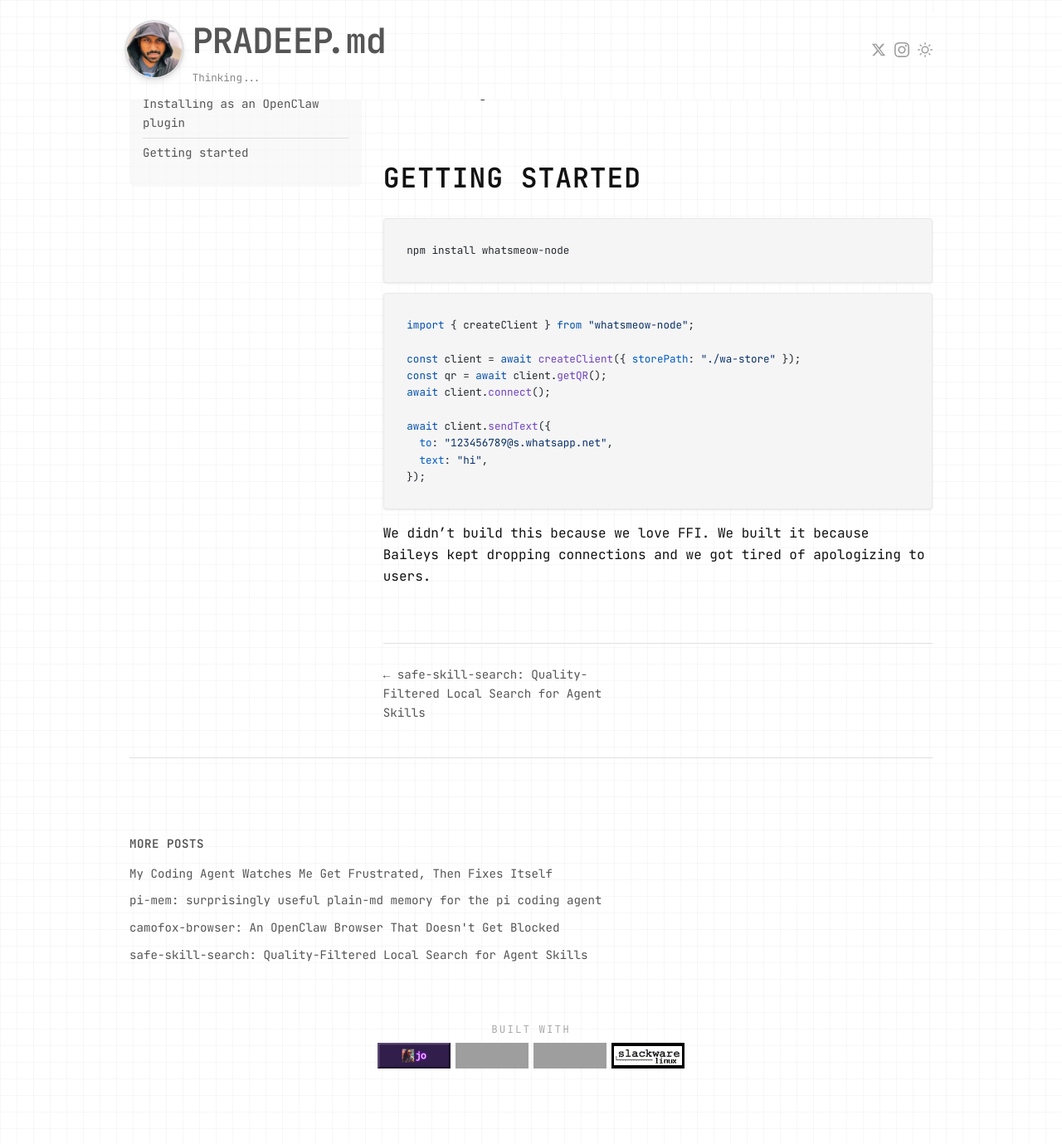
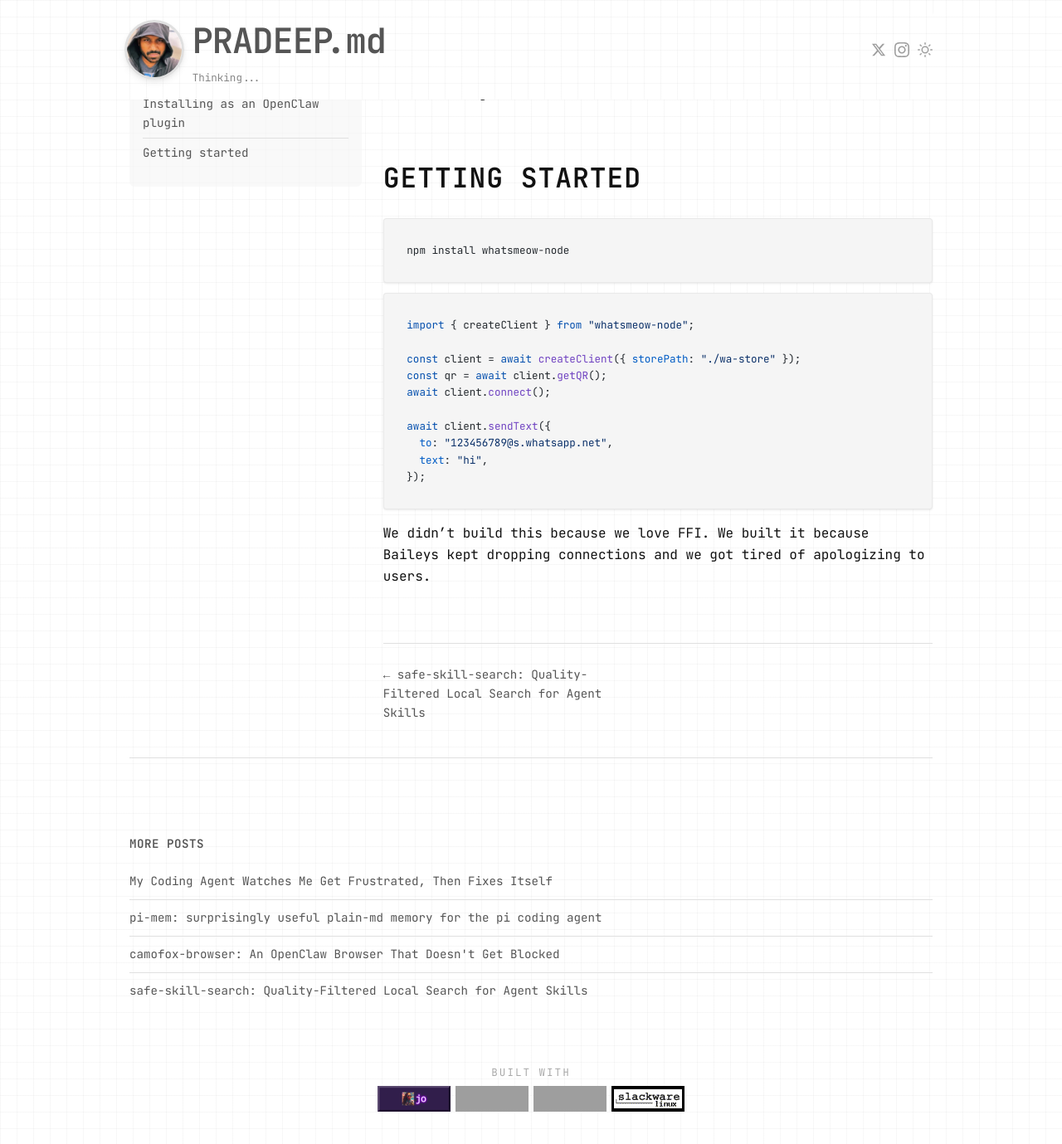
Before and after one commit to skyfallsin/skyfallsin.github.io, a Jekyll site: the page built from _posts/2026-02-03-wa-meow-whatsapp-bridge.md, in a window 1280 px wide and 1400 px high, scrolled down 1700 px. Shown: the top 1379 px of the window at 83% size. Built offline with Jekyll 4.4.1, drawn with Linux system fonts in a browser that asks for light colours; nearby versions of some CDN libraries; before the commit the page ends 3047 px from its top, so only the background shows below that; grey boxes are pictures that could not be loaded.

Commit message:
add divider lines between related posts

```diff
--- a/_layouts/default.html
+++ b/_layouts/default.html
@@ -1081,8 +1081,12 @@
       padding: 0;
     }
     .related-posts li {
-      margin-bottom: var(--lk-size-xs);
+      padding: var(--lk-size-xs) 0;
       font-size: var(--lk-font-callout);
+      border-bottom: 1px solid var(--border);
+    }
+    .related-posts li:last-child {
+      border-bottom: none;
     }
     .more-link {
       display: inline-block;
```
